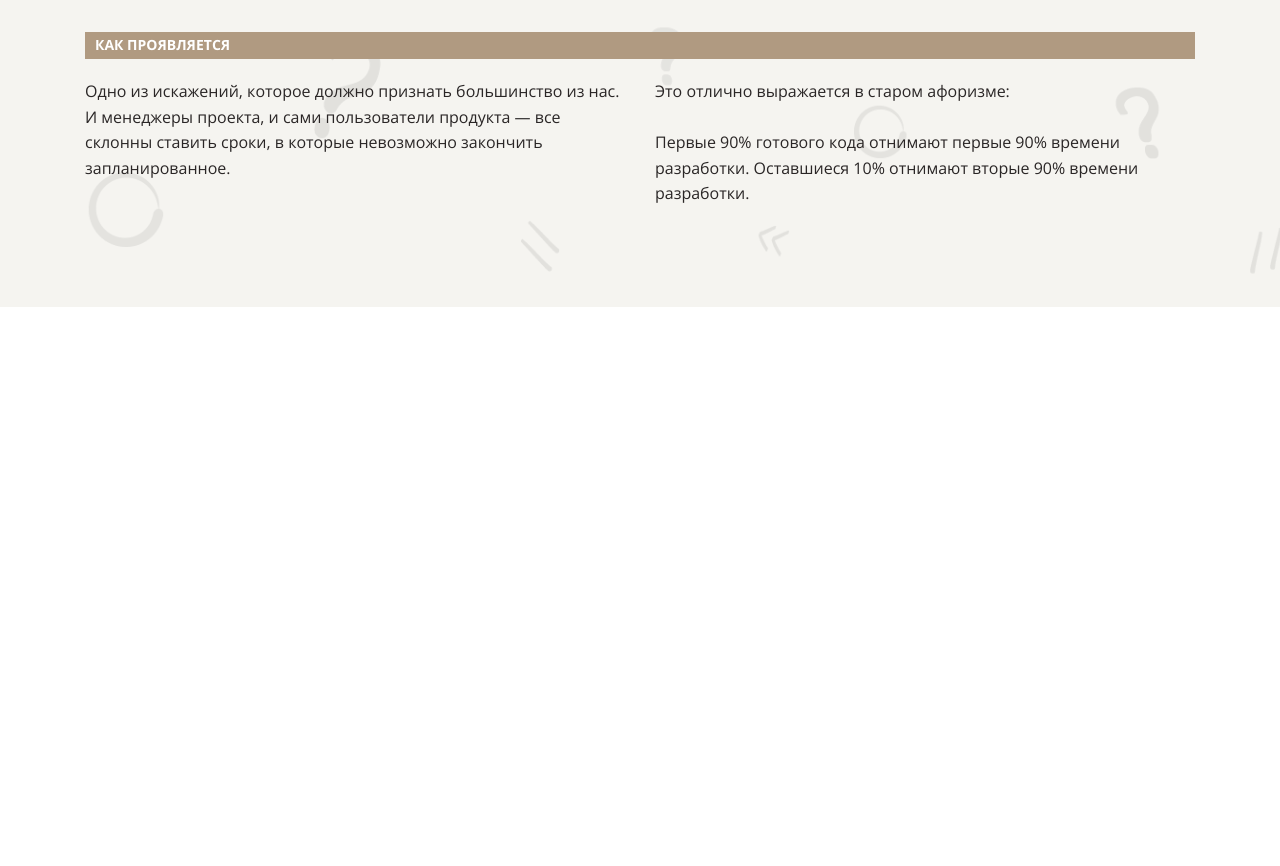
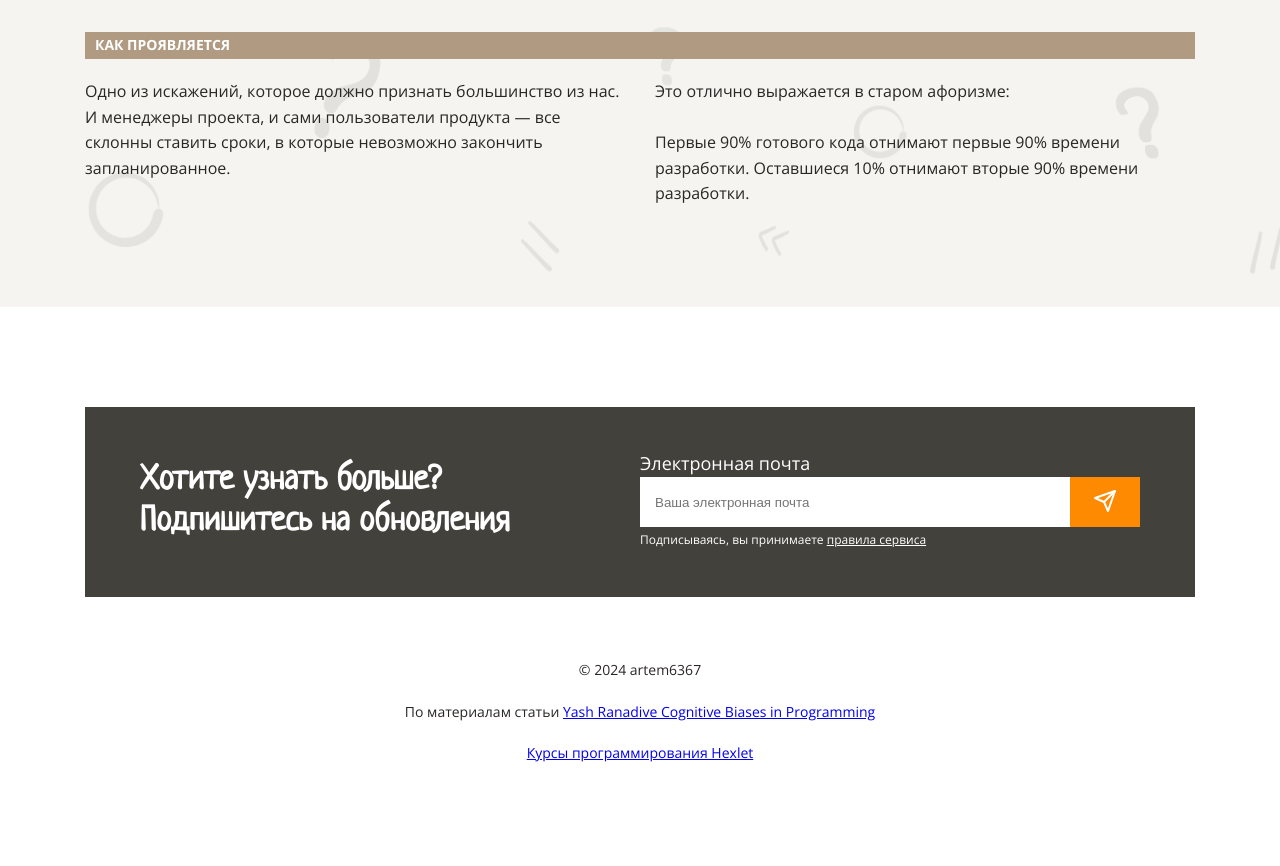
Before and after one commit to artem6367/layout-designer-project-58, a website: page src/index.html in a window 1280 px wide. Shown: the part 7031-7897 px from the top of the page. Before the commit the page ends 7338 px from the top, so only its background shows below. Drawn offline with Linux system fonts and the light colour scheme.

Commit message:
Добавлен подвал

```diff
--- a/src/index.html
+++ b/src/index.html
@@ -206,7 +206,30 @@
     </section>
   </main>
   <footer>
-
+    <div class="container">
+      <div class="dark">
+        <div class="col">
+          <h3>Хотите узнать больше?<br>Подпишитесь на обновления</h3>
+        </div>
+        <div class="col">
+          <form action="#">
+            <label for="email">Электронная почта</label>
+            <div class="form-group">
+              <input type="text" id="email" placeholder="Ваша электронная почта">
+              <button type="submit"></button>
+            </div>
+            <div class="form-text">Подписываясь, вы принимаете <a href="#">правила сервиса</a></div>
+          </form>
+        </div>
+      </div>
+      <div class="contacts">
+        <div class="mb-1">© 2024 artem6367</div>
+        <div class="mb-1">По материалам статьи <a
+            href="https://medium.com/hackernoon/cognitive-biases-in-programming-5e937707c27b">Yash Ranadive Cognitive
+            Biases in Programming</a></div>
+        <div><a href="https://ru.hexlet.io/">Курсы программирования Hexlet</a></div>
+      </div>
+    </div>
   </footer>
 </body>
 
--- a/src/styles/style.css
+++ b/src/styles/style.css
@@ -249,3 +249,62 @@ h3 {
   width: 50%;
   line-height: 25.6px;
 }
+
+.dark {
+  display: flex;
+  flex-direction: row;
+  align-items: center;
+  padding: 0 55px;
+  height: 190px;
+  background-color: var(--primary-dark);
+  color: var(--white);
+}
+
+.dark form label {
+  font-size: 18px;
+}
+
+.dark form .form-group {
+  display: flex;
+
+}
+
+.dark form input {
+  max-height: 50px;
+  flex-grow: 1;
+  padding: 15px;
+  border: none;
+}
+
+.dark form button {
+  height: 50px;
+  width: 70px;
+  background-color: var(--primary);
+  border: none;
+}
+
+.dark form button:hover {
+  background-color: #ea7600;
+}
+
+.dark form button::before {
+  content: url(/images/send.svg);
+}
+
+.dark form .form-text {
+  font-size: 12px;
+}
+
+.dark form .form-text a {
+  color: var(--white);
+}
+
+.contacts {
+  padding-top: 60px;
+  text-align: center;
+  font-size: 14px;
+}
+
+.mb-1 {
+  margin-bottom: 16px;
+}
```
